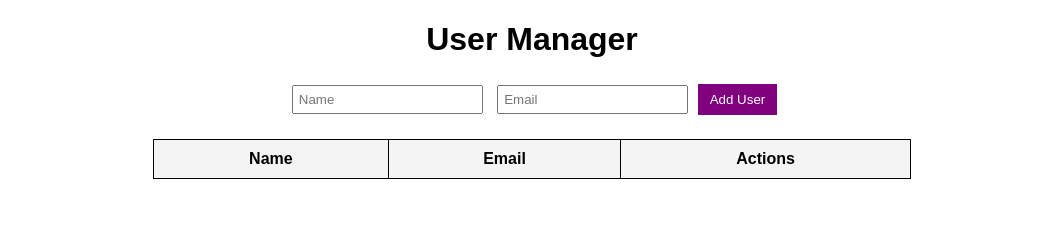
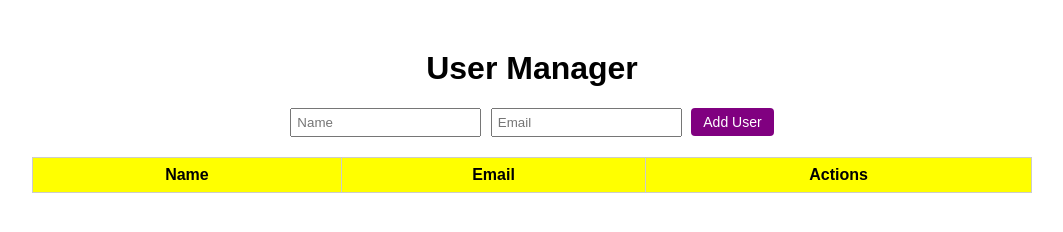
Before and after one commit to dhanush-VP/TechnoHacks, a plain HTML site: page public/index.html in a window 1280 px wide. Shown: the whole page, without its empty margins (108-1171 px from the left). Drawn offline with Linux system fonts and the light colour scheme.

Commit message:
Update index.html

```diff
--- a/public/index.html
+++ b/public/index.html
@@ -5,43 +5,63 @@
   <style>
     body {
   font-family: Arial, sans-serif;
+  max-width: 1000px;
+  margin: 50px auto;
 }
+
 table {
   border-collapse: collapse;
-      width: 60%;
+  width: 100%;
   margin-top: 20px;
 }
-    table, th, td {
-      border: 1px solid black;
-      padding: 10px;
+
+table,th, td {
+  border: 1px solid #ccc;
+  padding: 8px;
+  background-color: white;
 }
-    th {
-      background-color: #f4f4f4;
+th{
+  background-color: yellow;
 }
+
+form {
+  margin-bottom: 20px;
+}
+
+
 input {
   padding: 5px;
-      margin: 5px;
+  margin-right: 5px;
 }
+
+button {
+  padding: 6px 12px;
+  border: none;
+  cursor: pointer;
+  border-radius: 4px;
+  font-size: 14px;
+  color: white;
+}
+
 .add-btn {
   background-color: purple;
-      color: white;
-      border: none;
-      padding: 8px 12px;
-      cursor: pointer;
 }
+.add-btn:hover {
+  background-color: #800080cc;
+}
+
 .edit-btn {
   background-color: green;
-      color: white;
-      border: none;
-      padding: 5px 10px;
-      cursor: pointer;
 }
+.edit-btn:hover {
+  background-color: #008000cc;
+}
+
 .delete-btn {
   background-color: red;
-      color: white;
-      border: none;
-      padding: 5px 10px;
-      cursor: pointer;
+}
+.delete-btn:hover {
+  background-color: #ff0000cc;
 }
 </style>
 </head>
```
Lines whose indentation alone changed are shown as unchanged.
